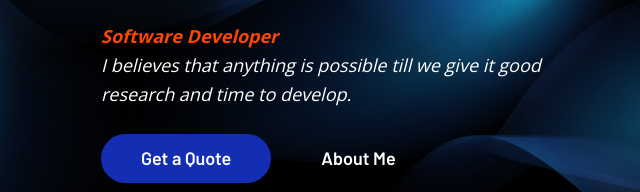
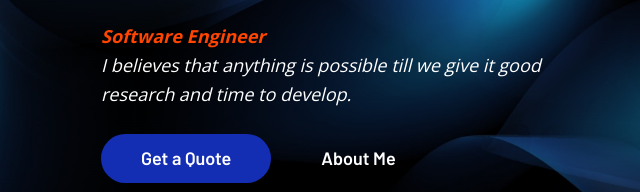
Before and after one commit to AzimLit/my-personal-website, a plain HTML site: page index.html in a window 1280 px wide. Shown: the part 370-562 px from the top of the page, 34-674 px from the left. Drawn offline with nearby package versions, Linux system fonts and the light colour scheme.

Commit message:
Update index.html

```diff
--- a/index.html
+++ b/index.html
@@ -133,7 +133,7 @@
 
             <p class="hero-text">
                 <i>
-                    <strong style="color: orangered;"> Software Developer</strong>
+                    <strong style="color: orangered;">Software Engineer</strong>
                 </i>
 
                 <i>
```
